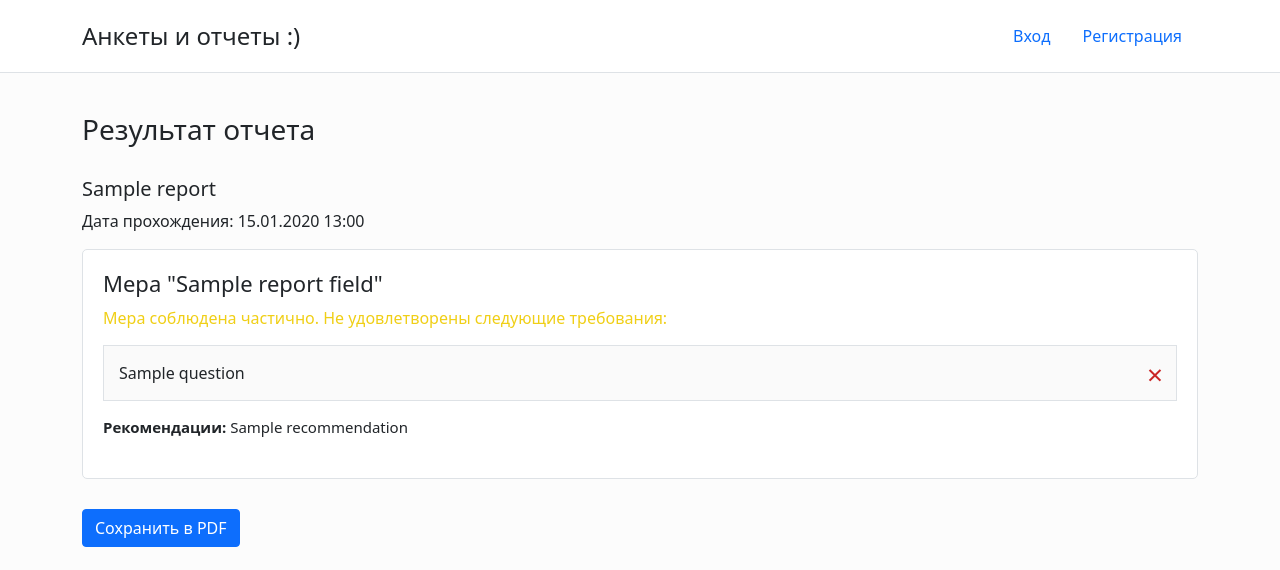
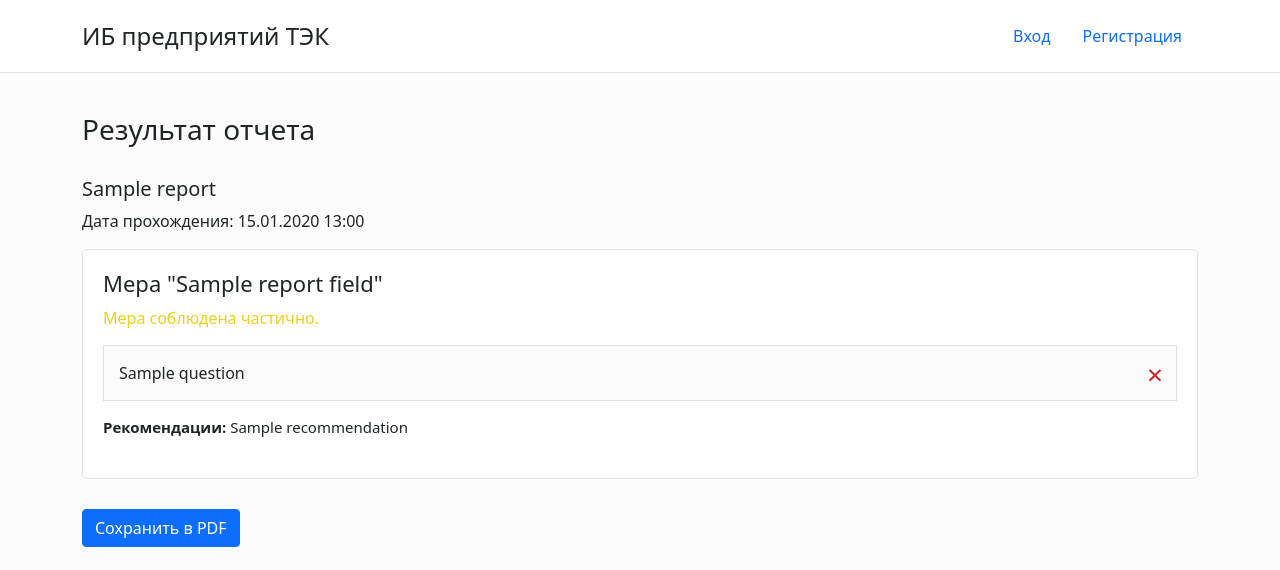
Before and after one commit to vladislv31/django-forms-reports-app, a Django app: template main/templates/main/report_detail.html in a window 1280 px wide. Shown: the top 570 px of the page. Run offline with Django 4.2, Linux system fonts and the light colour scheme; tables that the repository leaves empty hold one stand-in row (values such as "Sample post"); the template is opened without the code that fills it: values that come from a table or form of the project are taken from there, most other values are stand-ins (such as "Sample title", 1, 10 or a date in 2020); some libraries are stand-ins or nearby versions.

Commit message:
finish edits

```diff
--- a/admin_panel/templates/admin_panel/base.html
+++ b/admin_panel/templates/admin_panel/base.html
@@ -4,6 +4,8 @@
   <head>
     <meta charset="utf-8">
     <meta name="viewport" content="width=device-width, initial-scale=1">
+
+    <link rel="icon" type="image/x-icon" href="{% static 'main/images/favicon.ico' %}">
 
     <link href="{% static 'main/css/bootstrap.min.css' %}" rel="stylesheet" integrity="sha384-1BmE4kWBq78iYhFldvKuhfTAU6auU8tT94WrHftjDbrCEXSU1oBoqyl2QvZ6jIW3" crossorigin="anonymous">
     <link href="{% static 'main/css/main.min.css' %}" rel="stylesheet">
--- a/django_forms_reports_app/settings.py
+++ b/django_forms_reports_app/settings.py
@@ -31,7 +31,7 @@ SECRET_KEY = 'django-insecure-#e$5205@h*us1q_d6eb=67z)rlbl!58bb85+_al^)x_lmjb3@w
 # SECURITY WARNING: don't run with debug turned on in production!
 DEBUG = True
 
-ALLOWED_HOSTS = []
+ALLOWED_HOSTS = ['localhost', '127.0.0.1']
 
 
 # Application definition
@@ -135,9 +135,10 @@ USE_TZ = True
 # https://docs.djangoproject.com/en/4.0/howto/static-files/
 
 STATIC_URL = 'static/'
+STATIC_ROOT = os.path.join(BASE_DIR, 'static/')
 
 STATICFILES_DIRS = [
-    BASE_DIR / 'static',
+
 ]
 
 # Default primary key field type
--- a/main/templates/main/base.html
+++ b/main/templates/main/base.html
@@ -4,6 +4,8 @@
   <head>
     <meta charset="utf-8">
     <meta name="viewport" content="width=device-width, initial-scale=1">
+
+    <link rel="icon" type="image/x-icon" href="{% static 'main/images/favicon.ico' %}">
 
     <link href="{% static 'main/css/bootstrap.min.css' %}" rel="stylesheet" integrity="sha384-1BmE4kWBq78iYhFldvKuhfTAU6auU8tT94WrHftjDbrCEXSU1oBoqyl2QvZ6jIW3" crossorigin="anonymous">
     <link href="{% static 'main/css/main.min.css' %}" rel="stylesheet">
@@ -16,7 +18,7 @@
         <div class="container">
             <div class="header-container d-flex flex-wrap justify-content-between py-3">
                 <a href="{% url 'index' %}" class="d-flex align-items-center text-dark text-decoration-none">
-                    <span class="fs-4">Анкеты и отчеты :)</span>
+                    <span class="fs-4">ИБ предприятий ТЭК</span>
                 </a>
                 {% with request.resolver_match.url_name as url_name %}
                 <ul class="nav nav-pills">
--- a/main/templates/main/report_detail.html
+++ b/main/templates/main/report_detail.html
@@ -17,7 +17,7 @@
             {% elif questions.not_provided_count == questions.fields|length %}
                 <p class="report__item-description report__item-description--bad">Мера не соблюдается, требования мер не удовлетворены:</p>
             {% else %}
-                <p class="report__item-description report__item-description--middle">Мера соблюдена частично. Не удовлетворены следующие требования:</p>
+                <p class="report__item-description report__item-description--middle">Мера соблюдена частично.</p>
             {% endif %}
             {% for question in questions.fields %}
                 <div class="report__item-question report__item-question--{% if not question.is_provided %}not-{% endif %}provided">
--- a/main/templates/main/report_pdf.html
+++ b/main/templates/main/report_pdf.html
@@ -38,7 +38,7 @@
 <body>
     <h3>Отчет по прохождению анкеты</h3>
     <p>{{ report.questionnaire_title }}</p>
-    <p>Дата прохождения: {{ report.done_date }}</p>
+    <p>Дата прохождения: {{ report.get_done_date }}</p>
     {% for title, questions in report_fields.items %}
         <div>
             <h4>Мера "{{ title }}"</h4>
--- a/requirements.txt
+++ b/requirements.txt
@@ -10,6 +10,7 @@ Django==4.0.3
 django-better-admin-arrayfield==1.4.2
 django-crontab==0.7.1
 future==0.18.2
+gunicorn==20.1.0
 html5lib==1.1
 idna==3.3
 lxml==4.8.0
```
Also changed, not shown: README.md, static/main/images/favicon.ico (added).
